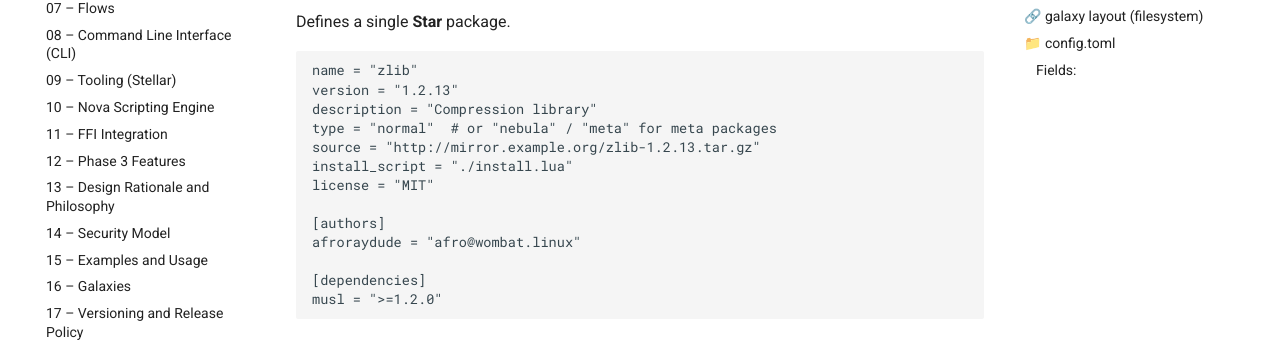
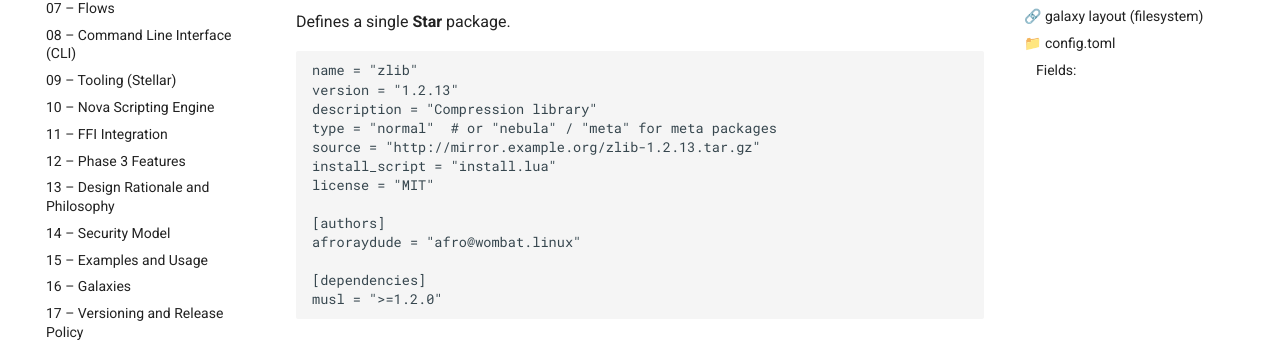
Before and after one commit to cosmospkg/cosmos-docs, an MkDocs documentation site: the page built from docs/03-File-Formats.md, in a window 1280 px wide and 900 px high. Shown: the part 364-714 px from the top of the window. Built offline with MkDocs 1.6.1 and Material for MkDocs 9.7.7, drawn with Linux system fonts in a browser that asks for light colours.

```diff
--- a/docs/03-File-Formats.md
+++ b/docs/03-File-Formats.md
@@ -13,7 +13,7 @@ version = "1.2.13"
 description = "Compression library"
 type = "normal"  # or "nebula" / "meta" for meta packages
 source = "http://mirror.example.org/zlib-1.2.13.tar.gz"
-install_script = "./install.lua"
+install_script = "install.lua"
 license = "MIT"
 
 [authors]
```
Also changed, not shown: docs/02-Core-Concepts.md (+1 -1 lines), site/02-Core-Concepts/index.html, site/03-File-Formats/index.html, site/search/search_index.json.
